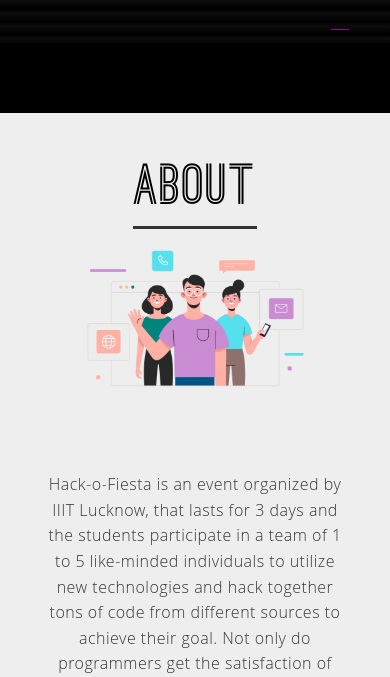
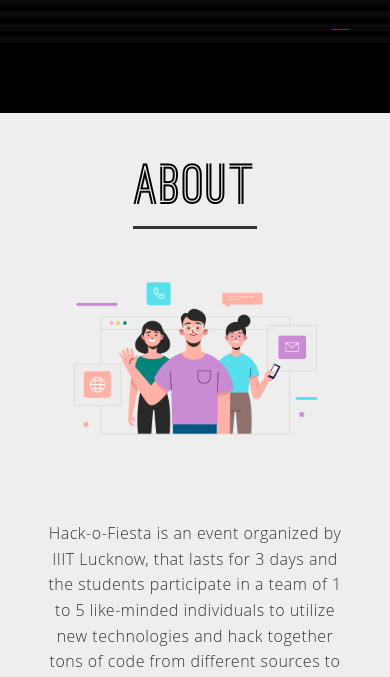
Before and after one commit to rktejesh/hackofiesta, a PHP site: page / in a window 390 px wide. Shown: the part 815-1492 px from the top of the page. Run offline with PHP 8.4, Linux system fonts and the light colour scheme; style sheets or scripts are compiled from the project's sources; some libraries are stand-ins or nearby versions.

Commit message:
theme added5

```diff
--- a/scss/index.css
+++ b/scss/index.css
@@ -1388,7 +1388,7 @@ h1 {
         align-self: center;
   }
   .ab-img {
-    width: 80%;
+    width: 90%;
     -ms-flex-item-align: center;
         align-self: center;
     display: -webkit-box;
@@ -1397,7 +1397,7 @@ h1 {
     -webkit-box-pack: center;
         -ms-flex-pack: center;
             justify-content: center;
-    margin-top: 20px;
+    margin-top: 50px;
   }
   .about-content-sub {
     width: 85%;
--- a/scss/index.scss
+++ b/scss/index.scss
@@ -815,11 +815,11 @@ h1 {
     align-self: center;
   }
   .ab-img{
-    width: 80%;
+    width: 90%;
     align-self: center;
     display: flex;
     justify-content: center;
-    margin-top: 20px;
+    margin-top: 50px;
   }
   .about-content-sub{
     width: 85%;
```
